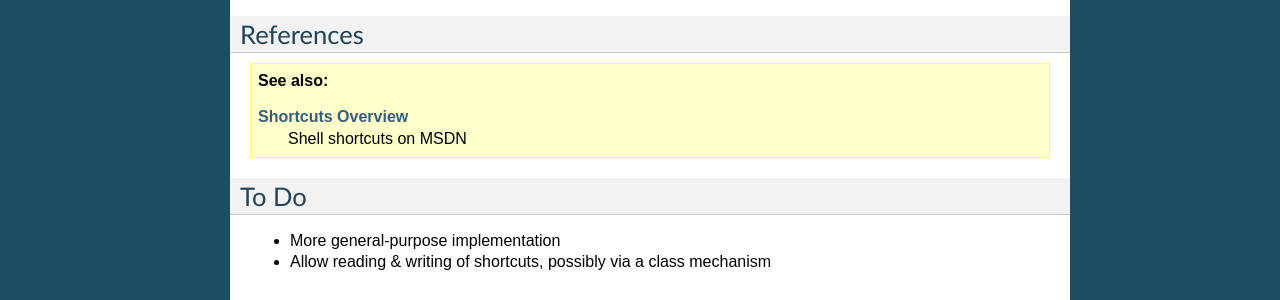
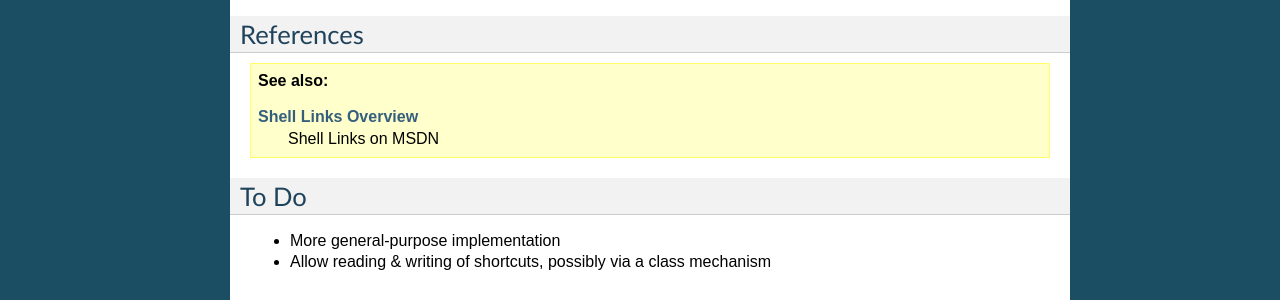
Before and after one commit to tjguk/winshell, a Sphinx documentation site: the page built from docs/shortcuts.rst, in a window 1280 px wide. Shown: the part 637-937 px from the top of the page. Built offline with Sphinx 7.4.7, drawn with Linux system fonts in a browser that asks for light colours.

Commit message:
Add correct MSDN URLs

```diff
--- a/docs/file-operations.rst
+++ b/docs/file-operations.rst
@@ -40,5 +40,5 @@
 
 ..  seealso::
 
-    `The SHFileOperation function <http://example.com>`_
+    `The SHFileOperation function <http://msdn.microsoft.com/en-us/library/windows/desktop/bb762164%28v=vs.85%29.aspx>`_
       The SHFileOperation function on MSDN
--- a/docs/shortcuts.rst
+++ b/docs/shortcuts.rst
@@ -41,8 +41,8 @@
 
 ..  seealso::
 
-    `Shortcuts Overview <http://example.com>`_
-      Shell shortcuts on MSDN
+    `Shell Links Overview <http://msdn.microsoft.com/en-us/library/windows/desktop/bb776891%28v=vs.85%29.aspx>`_
+      Shell Links on MSDN
 
 To Do
 -----
--- a/docs/special-folders.rst
+++ b/docs/special-folders.rst
@@ -80,7 +80,7 @@
 
 ..  seealso::
 
-    `Special Folders <http://example.com>`_
+    `Special Folders <http://msdn.microsoft.com/en-us/library/windows/desktop/bb762494%28v=vs.85%29.aspx>`_
       Well-known folders on MSDN
 
 To Do
--- a/docs/structured-storage.rst
+++ b/docs/structured-storage.rst
@@ -36,7 +36,7 @@
 
 ..  seealso::
 
-    `Structured Storage <http://example.com>`_
+    `Structured Storage <http://msdn.microsoft.com/en-us/library/windows/desktop/aa380369%28v=vs.85%29.aspx>`_
       Structured storage on MSDN
 
 To Do
```
